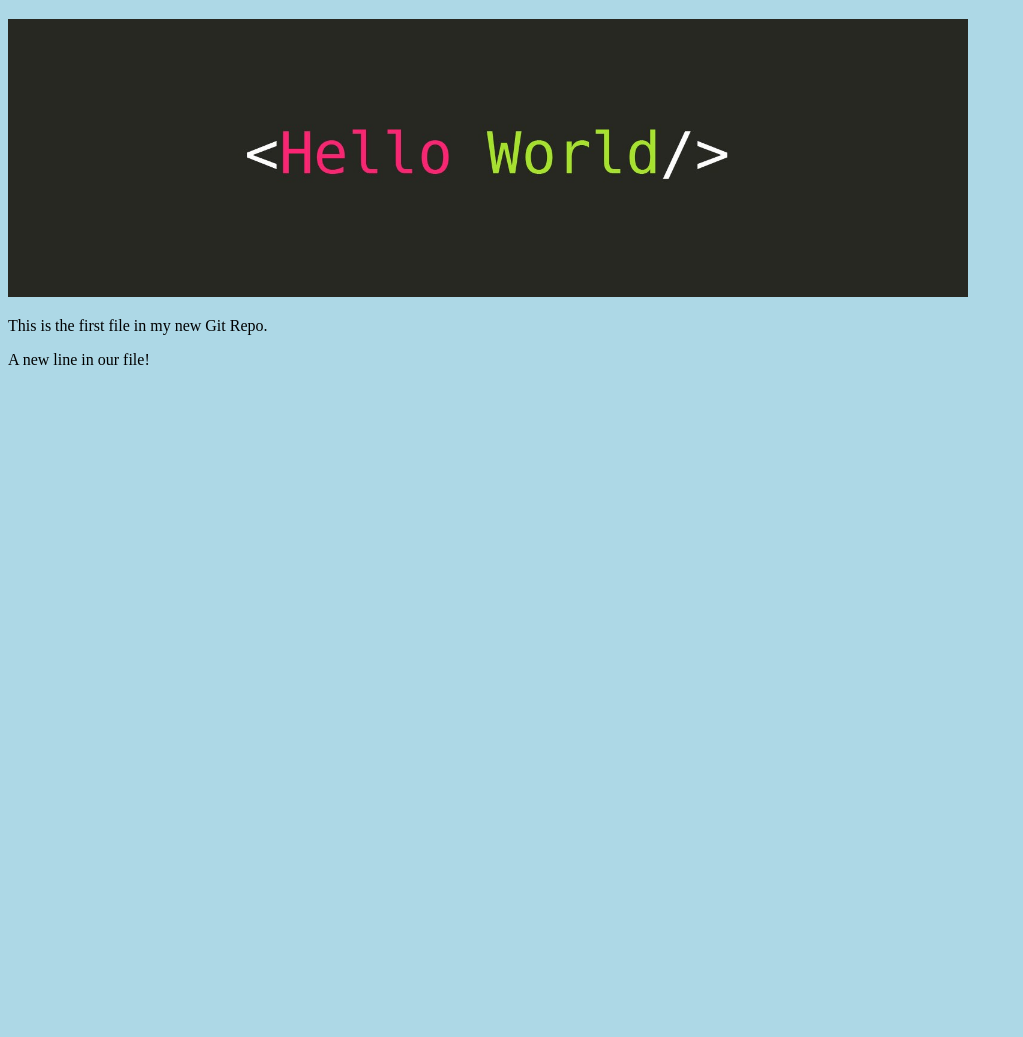
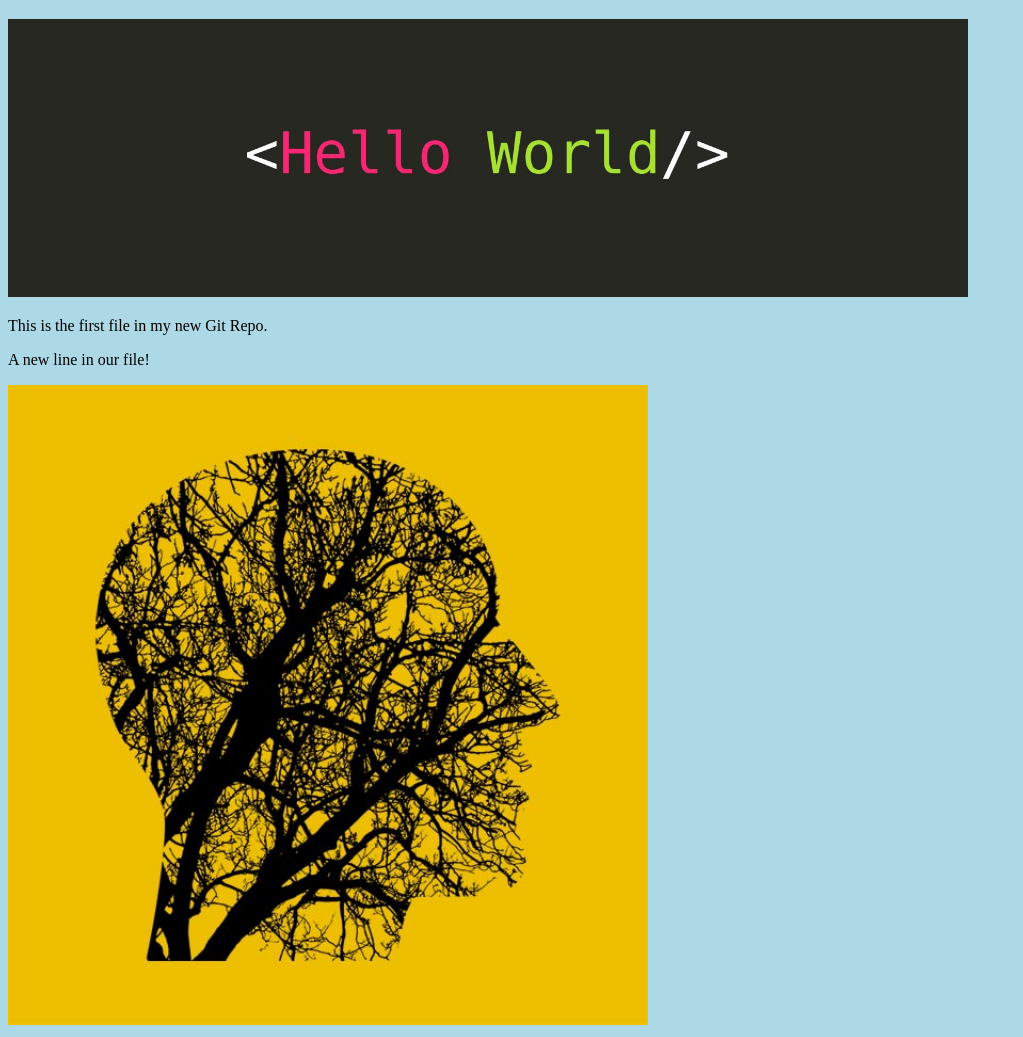
Before and after one commit to maragubit/hello-world, a plain HTML site: page index.html in a window 1280 px wide. Shown: the part 61-1098 px from the top of the page, without its empty margins (0-1023 px from the left). Before the commit the page ends 800 px from the top, so only its background shows below. Drawn offline with Linux system fonts and the light colour scheme.

Commit message:
added new image

```diff
--- a/index.html
+++ b/index.html
@@ -7,10 +7,10 @@
 <body>
 
 <h1>Hello world!</h1>
-<div><img src="img_hello_world.jpeg" alt="Hello World from Space"
-style="width:100%;max-width:960px"></div>
+<div><img src="img_hello_world.jpeg" alt="Hello World from Space" style="width:100%;max-width:960px"></div>
 <p>This is the first file in my new Git Repo.</p>
 <p>A new line in our file!</p>
+<div><img src="img_hello_git.jpg" alt="Hello Git" style="width:100%;max-width:640px"></div>
 
 </body>
 </html>
```
Also changed, not shown: img_hello_git.jpg (added).
